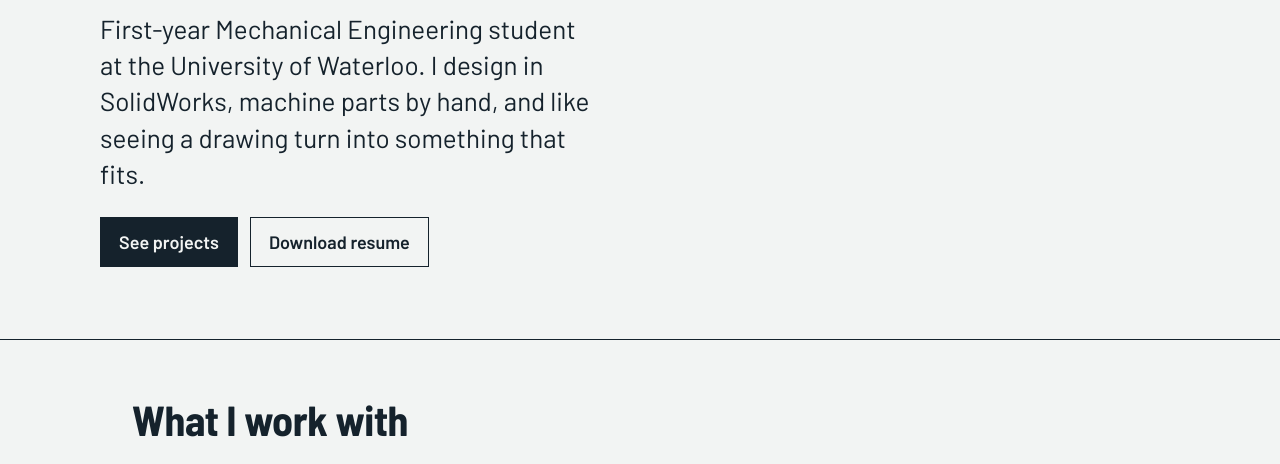
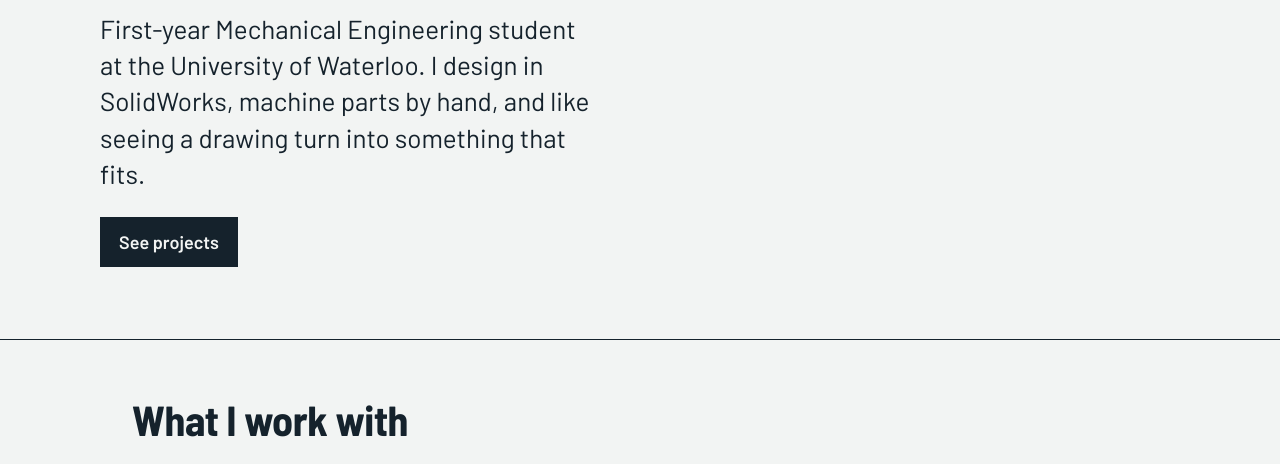
Before and after one commit to Jerryno-14/Portfolio, a plain HTML site: page index.html in a window 1280 px wide. Shown: the part 336-800 px from the top of the page. Drawn offline with Linux system fonts and the light colour scheme.

Commit message:
Remove resume download button until a resume file is added
Co-Authored-By: Claude Sonnet 5.5 <noreply@anthropic.com>
Claude-Session: https://claude.ai/code/session_01XuzzzQnRfCQBJfGLwKuzFS

```diff
--- a/index.html
+++ b/index.html
@@ -178,7 +178,6 @@
     <p class="lede">First-year Mechanical Engineering student at the University of Waterloo. I design in SolidWorks, machine parts by hand, and like seeing a drawing turn into something that fits.</p>
     <div class="actions">
       <a class="btn primary" href="#projects">See projects</a>
-      <a class="btn" href="resume.pdf">Download resume</a>
     </div>
   </div>
 
```
Also changed, not shown: 1 other file.
